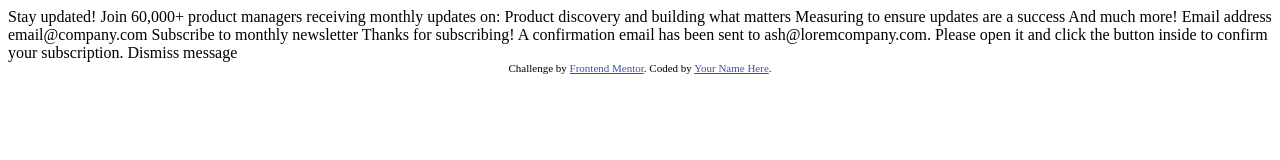
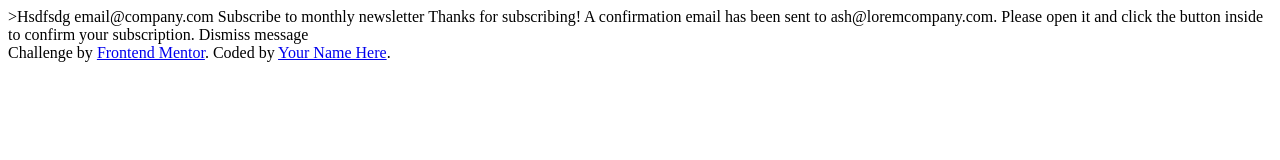
Before and after one commit to rahmabk/project-PFE, a plain HTML site: page index.html in a window 1280 px wide. Drawn offline with Linux system fonts and the light colour scheme.

Commit message:
modify index

```diff
--- a/index.html
+++ b/index.html
@@ -1,32 +1,4 @@
-<!DOCTYPE html>
-<html lang="en">
-<head>
-  <meta charset="UTF-8">
-  <meta name="viewport" content="width=device-width, initial-scale=1.0"> <!-- displays site properly based on user's device -->
-
-  <link rel="icon" type="image/png" sizes="32x32" href="./assets/images/favicon-32x32.png">
-
-  <title>Frontend Mentor | Newsletter sign-up form with success message</title>
-
-  <!-- Feel free to remove these styles or customise in your own stylesheet 👍 -->
-  <style>
-    .attribution { font-size: 11px; text-align: center; }
-    .attribution a { color: hsl(228, 45%, 44%); }
-  </style>
-</head>
-<body>
-
-  <!-- Sign-up form start -->
-
-  Stay updated!
-
-  Join 60,000+ product managers receiving monthly updates on:
-
-  Product discovery and building what matters
-  Measuring to ensure updates are a success
-  And much more!
-
-  Email address
+>Hsdfsdg
   email@company.com
 
   Subscribe to monthly newsletter
```
